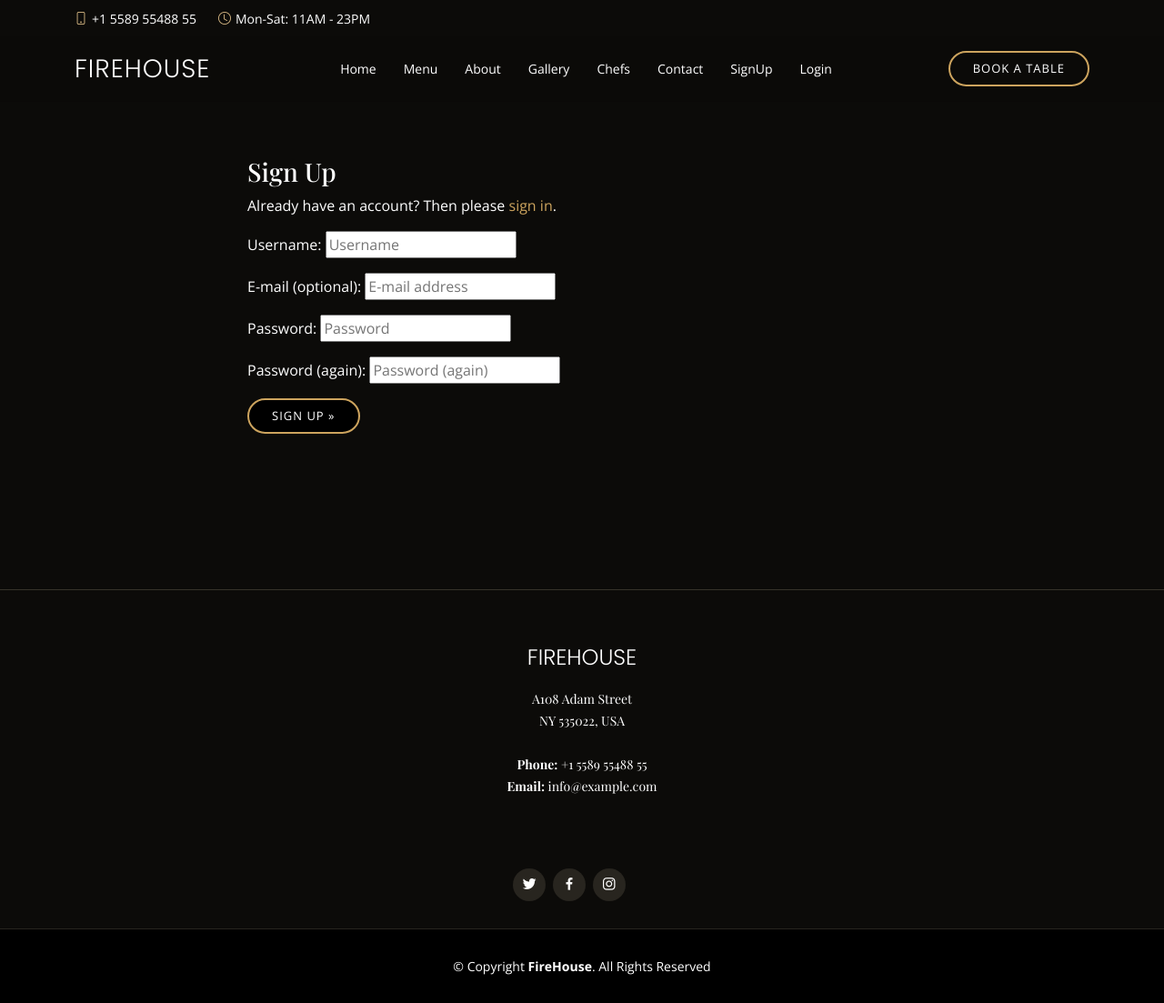
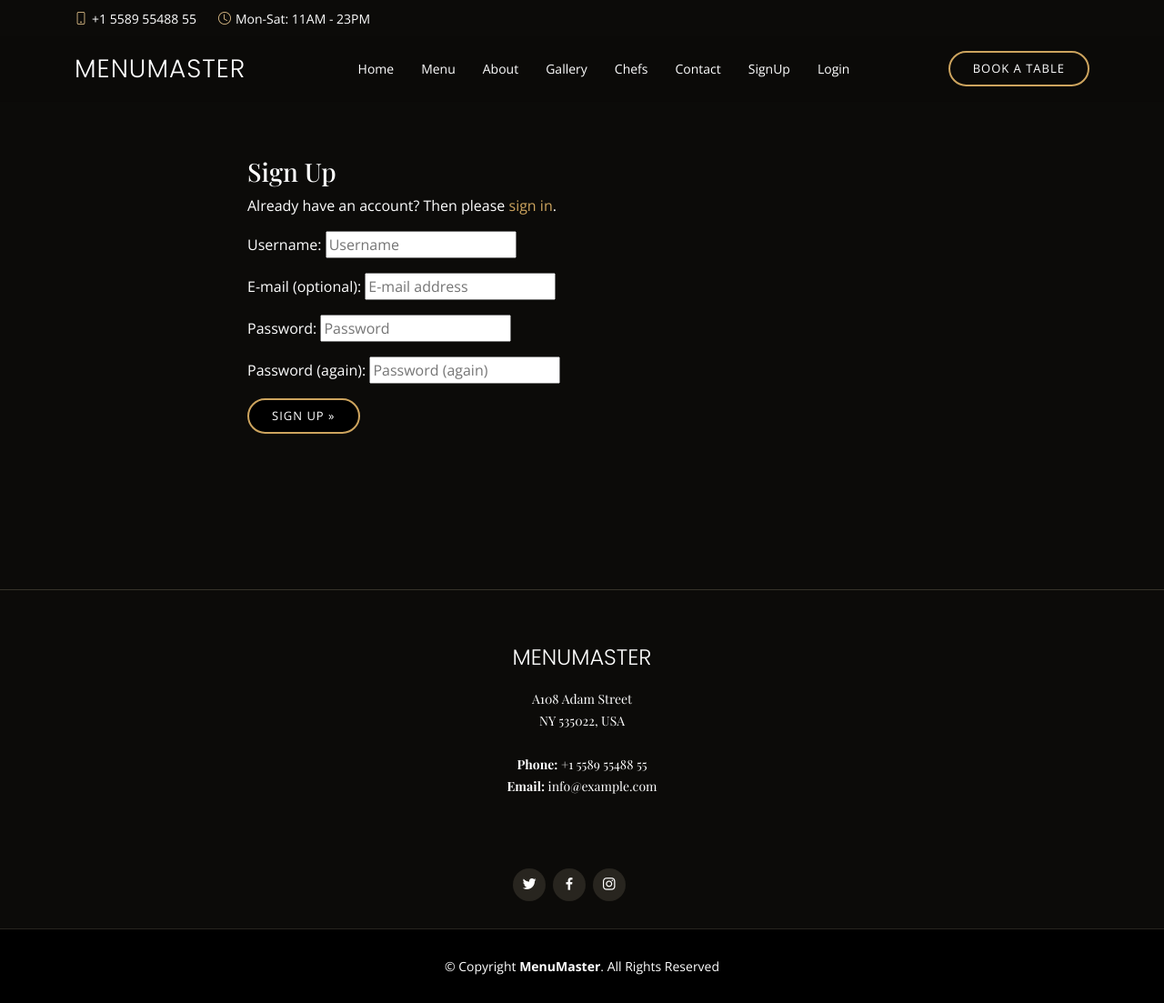
Before and after one commit to Meyaal/Dine, a Django app: page /accounts/signup/ in a window 1280 px wide. Shown: the whole page at 91% size. Run offline with Django 3.2, Linux system fonts and the light colour scheme; some libraries are stand-ins or nearby versions; some web fonts are replaced.

Commit message:
change webbsite name

```diff
--- a/templates/base.html
+++ b/templates/base.html
@@ -7,7 +7,7 @@
   <meta http-equiv="X-UA-Compatible" content="IE=edge">
   <meta content="width=device-width, initial-scale=1.0" name="viewport">
 
-  <title>Welcome to FireHouse - New York!</title>
+  <title>Welcome to MenuMaster - New York!</title>
   <meta content="New York's premier restaurant with exclusive meals everyday!" name="description">
   <meta content="new york city restaurant, dinner, lunch, places to eat in nyc" name="keywords">
 
@@ -66,7 +66,7 @@
 <header id="header" class="fixed-top d-flex align-items-cente">
   <div class="container-fluid container-xl d-flex align-items-center justify-content-lg-between">
 
-    <h1 class="logo me-auto me-lg-0"><a href="{% url 'home' %}">FireHouse</a></h1>
+    <h1 class="logo me-auto me-lg-0"><a href="{% url 'home' %}">MenuMaster</a></h1>
     <!-- Uncomment below if you prefer to use an image logo -->
     <!-- <a href="index.html" class="logo me-auto me-lg-0"><img src="assets/img/logo.png" alt="" class="img-fluid"></a>-->
 
@@ -108,7 +108,7 @@
         <div class="row">
 
           <div class="footer-info text-center">
-            <h3>FireHouse</h3>
+            <h3>MenuMaster</h3>
             <p>
               A108 Adam Street <br>
               NY 535022, USA<br><br>
@@ -133,7 +133,7 @@
 
     <div class="container">
       <div class="copyright">
-        &copy; Copyright <strong><span>FireHouse</span></strong>. All Rights Reserved
+        &copy; Copyright <strong><span>MenuMaster</span></strong>. All Rights Reserved
       </div>
     </div>
   </footer><!-- End Footer -->
```
Also changed, not shown: README.md.
